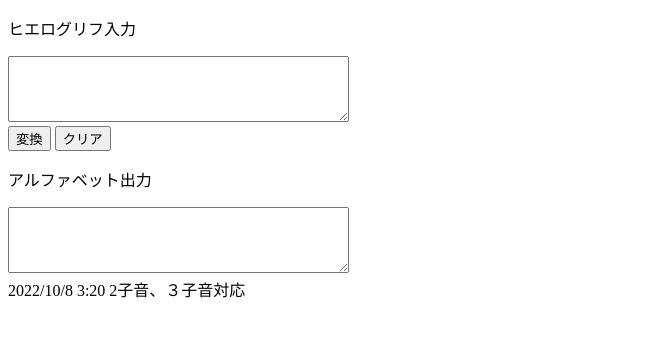
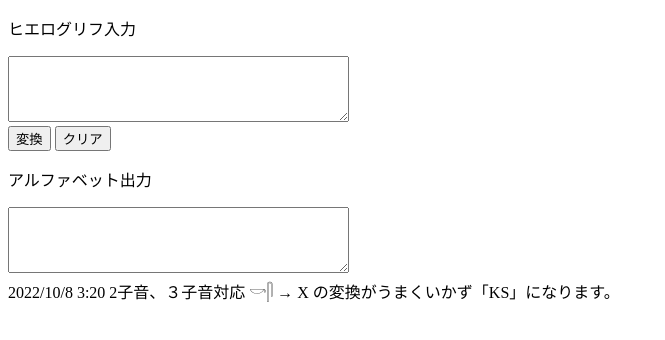
Before and after one commit to emotto55/hieroglyph, a plain HTML site: page index.html in a window 1280 px wide. Shown: the whole page, without its empty margins (0-665 px from the left). Drawn offline with Linux system fonts and the light colour scheme.

Commit message:
Update index.html

```diff
--- a/index.html
+++ b/index.html
@@ -18,5 +18,6 @@
  <textarea id="result_area" rows="4" cols="40"></textarea>
  </section>
  2022/10/8 3:20 2子音、３子音対応
+ 𓎡𓋴 → X の変換がうまくいかず「KS」になります。
  </body>
 </html>
```
